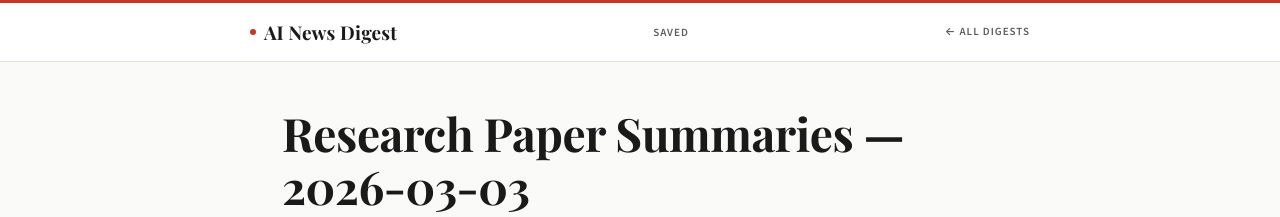
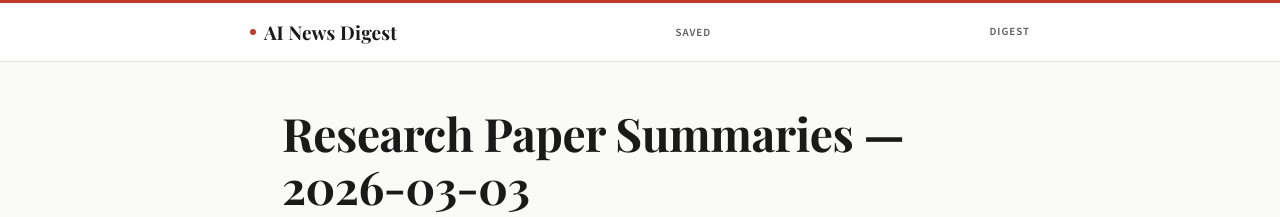
Before and after one commit to eddyariki/news-feed-digest, a Jekyll site: the page built from 2026-03-03/papers.md, in a window 1280 px wide. Shown: the top 217 px of the page. Built offline with Jekyll 4.4.1, drawn with Linux system fonts in a browser that asks for light colours; some web fonts are replaced; our own code applies the rules of GitHub Pages for plain Markdown files.

Commit message:
Add sibling navigation for daily content pages
Content pages (digest/papers/security) now show the other available
types for that day in the header (e.g. Digest · Papers · Security).
Current page is highlighted in accent; others are muted links.
Falls back to '← All digests' for non-dated pages.

Also update saved-button insertion to work with .sibling-nav.

Co-Authored-By: Claude Sonnet 4.6 <noreply@anthropic.com>

```diff
--- a/_layouts/default.html
+++ b/_layouts/default.html
@@ -111,6 +111,29 @@
       white-space: nowrap;
     }
     .back-link:hover { color: var(--accent); text-decoration: none; }
+
+    .sibling-nav {
+      display: flex;
+      align-items: center;
+      gap: 0.75rem;
+    }
+    .sibling-link, .sibling-current {
+      font-family: var(--sans);
+      font-size: 0.6875rem;
+      font-weight: 700;
+      letter-spacing: 0.09em;
+      text-transform: uppercase;
+      white-space: nowrap;
+    }
+    .sibling-link {
+      color: var(--text-muted);
+      text-decoration: none;
+      transition: color 0.15s;
+    }
+    .sibling-link:hover { color: var(--accent); text-decoration: none; }
+    .sibling-current {
+      color: var(--accent);
+    }
 
     /* ── Main layout ────────────────────────────────────── */
     main {
@@ -583,7 +606,33 @@
     </a>
     {% assign url = page.url | remove: 'index.html' %}
     {% if url != '/' and url != '' %}
+    {% assign path_parts = page.url | remove_first: '/' | split: '/' %}
+    {% assign page_date = path_parts[0] %}
+    {% assign page_type = path_parts[1] %}
+    {% if page_date contains '-' %}
+    <nav class="sibling-nav">
+      {% assign digest_url = site.baseurl | append: '/' | append: page_date | append: '/digest' %}
+      {% assign papers_url = site.baseurl | append: '/' | append: page_date | append: '/papers' %}
+      {% assign security_url = site.baseurl | append: '/' | append: page_date | append: '/security' %}
+      {% assign has_papers   = site.pages | where: 'url', papers_url   | first %}
+      {% assign has_security = site.pages | where: 'url', security_url | first %}
+      {% if page_type == 'digest' %}
+        <span class="sibling-current">Digest</span>
+      {% else %}
+        <a href="{{ digest_url }}" class="sibling-link">Digest</a>
+      {% endif %}
+      {% if has_papers %}
+        {% if page_type == 'papers' %}<span class="sibling-current">Papers</span>
+        {% else %}<a href="{{ papers_url }}" class="sibling-link">Papers</a>{% endif %}
+      {% endif %}
+      {% if has_security %}
+        {% if page_type == 'security' %}<span class="sibling-current">Security</span>
+        {% else %}<a href="{{ security_url }}" class="sibling-link">Security</a>{% endif %}
+      {% endif %}
+    </nav>
+    {% else %}
     <a href="{{ site.baseurl }}/" class="back-link">← All digests</a>
+    {% endif %}
     {% endif %}
   </div>
 </header>
```
Also changed, not shown: other parts of _layouts/default.html (+2 -2 lines).
